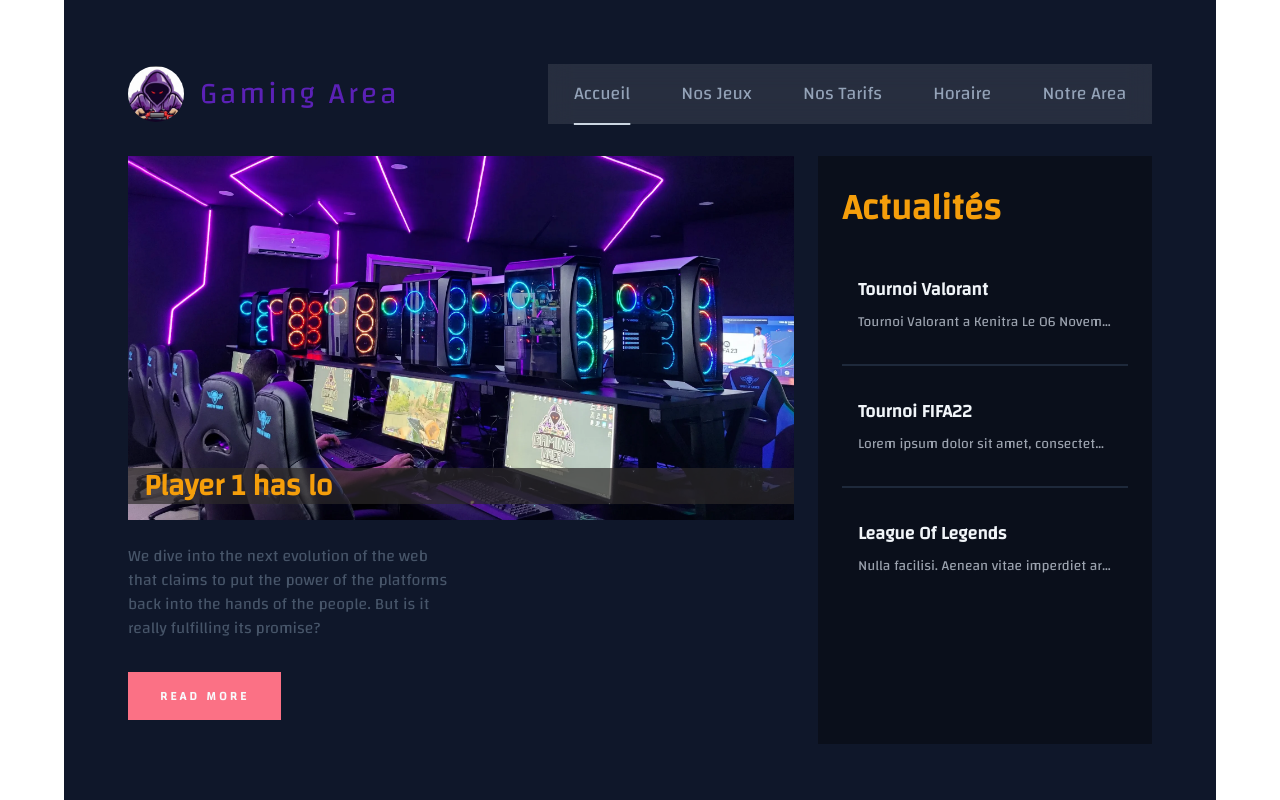
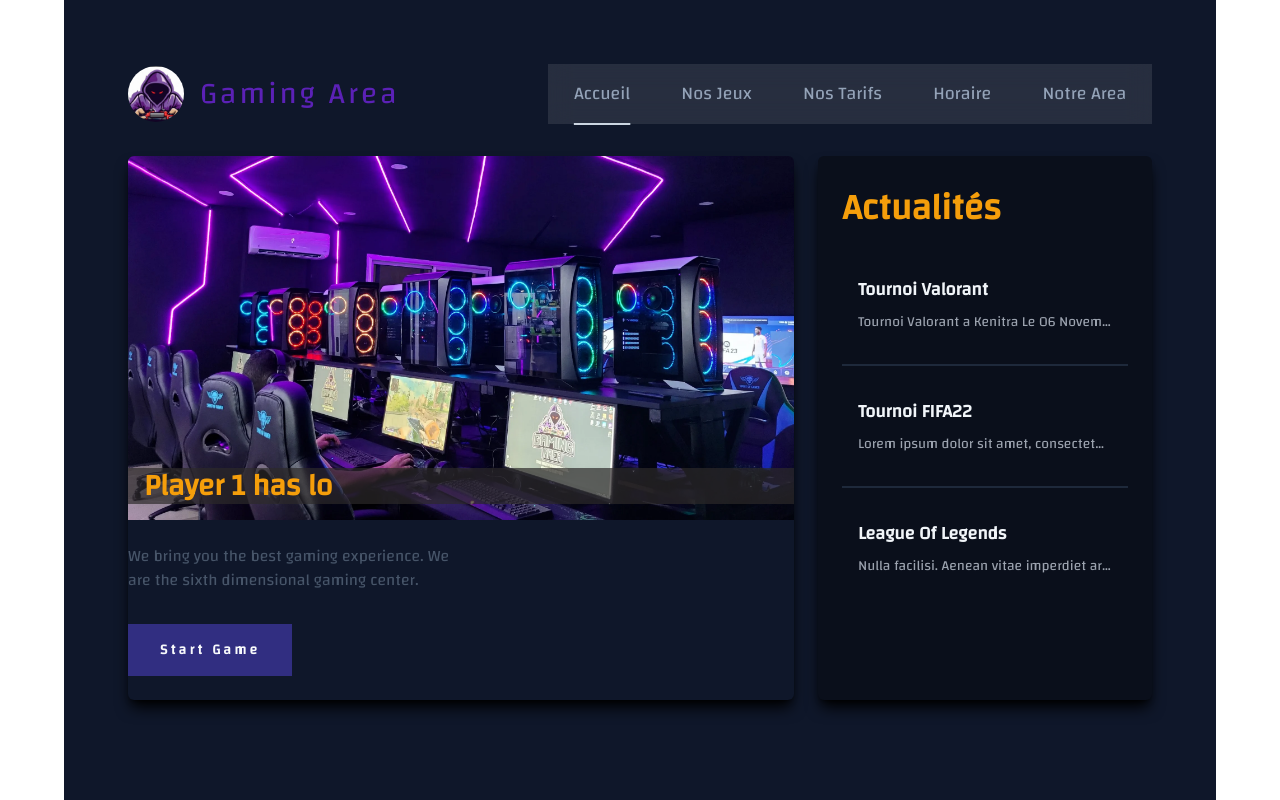
Before and after one commit to wbLoki/gaming-kenitra, a Next.js app: page / in a window 1280 px wide. Shown: the top 800 px of the page. Built offline with nearby package versions, Linux system fonts and the light colour scheme.

Commit message:
Beautify the app

```diff
--- a/components/Game.tsx
+++ b/components/Game.tsx
@@ -13,7 +13,7 @@ type Props = {
 
 function Game({name, img, details, platforms}: Props) {
   return (
-    <div className='p-4 bg-[#3347563f] rounded-md'>
+    <div className='p-4 bg-[#3347563f] rounded-md shadow-md shadow-black'>
       <div className="flex text-left space-x-4 py-2 cursor-default">
           <Image src={img} alt={name} width={675} height={900} className="w-1/3 object-scale-down" />
           <div className="flex flex-col w-2/3 space-y-2 justify-between">
@@ -21,10 +21,10 @@ function Game({name, img, details, platforms}: Props) {
               <h1 className='text-5xl md:text-2xl lg:text-3xl font-bold text-slate-300'>{name}</h1>
               <p className='text-lg md:text-sm text-gray-500'>{details}</p>
             </div>
-            <div className='flex gap-2 pt-auto'>
+            <div className='flex gap-2 pt-auto items-center'>
               {platforms.map((platform, i) => {
                 switch (platform) {
-                  case "PS5": return <PS5 />
+                  case "PS5": return <PS5 className='h-6 w-6'/>
                   case "Xbox": return <Xbox />
                   case "PC": return <PC />
                 }
--- a/components/Hero.tsx
+++ b/components/Hero.tsx
@@ -1,6 +1,7 @@
 import React from 'react'
 import { Cursor, useTypewriter } from 'react-simple-typewriter'
 import Image from 'next/image'
+import Link from 'next/link'
 
 import HeroMobile from '../media/2022-10-25.webp'
 import HeroDesktop from '../media/heroImage.webp'
@@ -14,7 +15,6 @@ type Props = {}
 const Hero = (props: Props) => {
     const [text, count] = useTypewriter({
         words: [
-            // "The sixth dimensional gaming center.",
             "Player 1 has logged-in",
             "initializing sequence #1337...",
             "Start gaming!"
@@ -28,8 +28,9 @@ const Hero = (props: Props) => {
   return (
     <section className="justify-between mb-8 h-full text-slate-900
     text-left space-y-16">
-        <div className="md:flex gap-6" id="landing">
-            <div className="web3" id="main-content">
+        <div className="md:flex gap-6 space-y-4 md:space-y-0" id="landing">
+            {/*********************************  landing image **********************************/}
+            <div className="web3 shadow-lg shadow-black rounded-md" id="main-content">
                 <div className='relative'>
                     <h1 className='absolute z-10 text-2xl lg:text-3xl font-bold bottom-4
                     bg-[#2c2a2aaf] w-full text-amber-500 sm:px-4'
@@ -37,22 +38,20 @@ const Hero = (props: Props) => {
                         <span>{text}</span>
                         <Cursor />
                     </h1>
-                    <Image className="relative hidden sm:block" src={HeroDesktop} alt="web 3" />
-                    <Image className="sm:hidden" src={HeroMobile} alt="web 3" />
+                    <Image className="relative hidden sm:block overflow-hidden rounded-t-md" src={HeroDesktop} alt="web 3" />
+                    <Image className="sm:hidden overflow-hidden rounded-t-md" src={HeroMobile} alt="web 3" />
                 </div>
                 <div className="sm:flex py-6 items-center">
                     <div className="sm:w-1/2">
                         <p className="text-slate-600">
-                            We dive into the next evolution of the web that claims to put
-                            the power of the platforms back into the hands of the people.
-                            But is it really fulfilling its promise?
+                            We bring you the best gaming experience. We are the sixth dimensional gaming center.
                         </p>
-                        <button className="action-button">READ MORE</button>
+                        <button className="action-button"><Link href="/nos-tarifs">Start Game</Link></button>
                     </div>
                 </div>
             </div>
-            {/***********************************  NOS JEUX ***************************************/}
-            <div className="news" id="additional-info">
+            {/******************************  ACTUALITES ************************************/}
+            <div className="news shadow-lg shadow-black rounded-md" id="additional-info">
                 <h1 className="text-4xl font-bold text-amber-500">Actualités</h1>
                 <div id="news-articles" className="news-articles">
                     <div className="article">
--- a/pages/_app.tsx
+++ b/pages/_app.tsx
@@ -3,6 +3,7 @@ import '../styles/header.css'
 import '../styles/feed.css'
 import styles from '../styles/Home.module.css'
 import type { AppProps } from 'next/app'
+import Head from 'next/head'
 
 import Header from '../components/Header'
 
@@ -10,6 +11,11 @@ export default function App({ Component, pageProps }: AppProps) {
   return (
     <div className='space-y-12 justify-between min-h-screen'>
       <div className='App bg-slate-900 mx-auto min-h-[85vh]'>
+      <Head>
+        <title>Gaming Area</title>
+        <meta name="description" content="Gaming Area website" />
+        <link rel="icon" href="/logo.jpg" />
+      </Head>
         <Header />
         <Component {...pageProps} />
       </div>
--- a/pages/index.tsx
+++ b/pages/index.tsx
@@ -1,9 +1,7 @@
 import type { NextPage } from 'next'
 import Head from 'next/head'
-import Image from 'next/image'
 import styles from '../styles/Home.module.css'
 
-import Header from '../components/Header'
 import Hero from '../components/Hero'
 
 const Home: NextPage = () => {
--- a/pages/nos-jeux.tsx
+++ b/pages/nos-jeux.tsx
@@ -14,7 +14,7 @@ type Event = {
 }
 //------------------------ List of Games --------------------------------
 const games = [
-  {name: "Fortnite", img: fortnite, details: "This is a battle royale game.", platforms: ["PS5", "Xbox"]},
+  {name: "Fortnite", img: fortnite, details: "This is a battle royale game.", platforms: ["PS5", "Xbox", "PC"]},
   {name: "Valorant", img: valo, details: "This is a shooter game.", platforms: ["PC"]},
   {name: "League of Legends", img: lol, details: "This is a MOBA game.", platforms: ["PC"]},
 ]
--- a/styles/feed.css
+++ b/styles/feed.css
@@ -4,8 +4,8 @@
 
 @layer components {
     .action-button {
-        @apply px-8 py-4 mt-8 bg-rose-400 active:bg-[#0a0f1b] font-extrabold text-slate-50
-        tracking-[0.2rem] text-xs
+        @apply px-8 py-4 mt-8 bg-indigo-900 active:bg-[#0a0f1b] font-extrabold text-slate-50
+        tracking-[0.2rem] text-sm
     }
     .web3 {
         @apply w-full md:w-2/3
```
